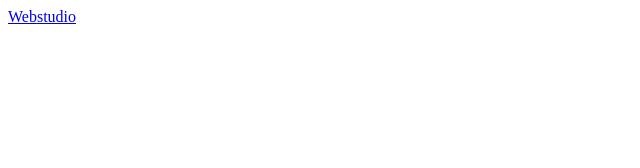
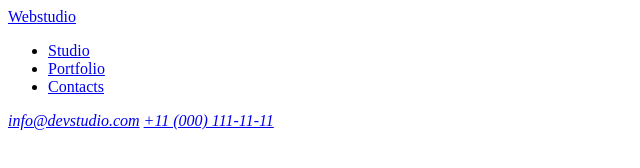
Before and after one commit to Masikkx/goit-markup-hw-02, a plain HTML site: page index.html in a window 1280 px wide. Shown: the whole page, without its empty margins (0-640 px from the left). Drawn offline with Linux system fonts and the light colour scheme.

Commit message:
Add header for index.html

```diff
--- a/index.html
+++ b/index.html
@@ -6,9 +6,21 @@
 	<title>Document</title>
 </head>
 <body>
+
 	<header>
 		<a href="#"><span>Web</span>studio</a>
+<nav>
+	<ul>
+		<li><a href="#">Studio</a></li>
+		<li><a href="#">Portfolio</a></li>
+		<li><a href="#">Contacts</a></li>
+	</ul>
+</nav>
 
-	</header>
+<address>
+<a href="mailto:info@devstudio.com">info@devstudio.com</a>
+<a href="tel:+110001111111">+11 (000) 111-11-11</a>
+</address>
+		</header>
 </body>
 </html>
```
